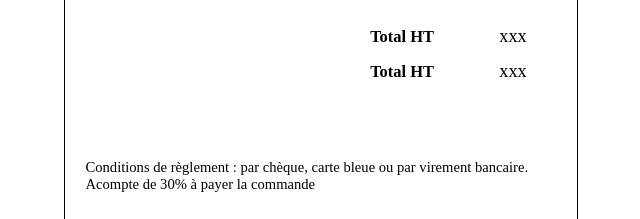
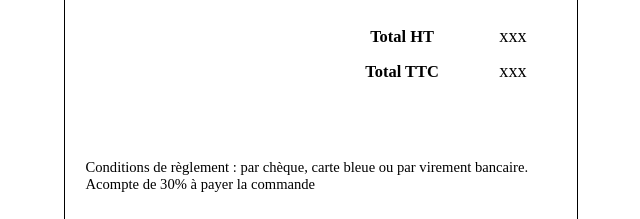
Before and after one commit to EloiseDuf/projet_1_Le_Labo, a plain HTML site: page html/devis.html in a window 1280 px wide. Shown: the part 402-621 px from the top of the page, 319-959 px from the left. Drawn offline with Linux system fonts and the light colour scheme.

Commit message:
remplacement total HT par total TTC dans devis.html

```diff
--- a/html/devis.html
+++ b/html/devis.html
@@ -50,7 +50,7 @@
             </div>
 
             <div class="total">
-                <p><strong>Total HT</strong></p>
+                <p><strong>Total TTC</strong></p>
                 <p id="totalTTC">xxx</p>
             </div>
 
```
